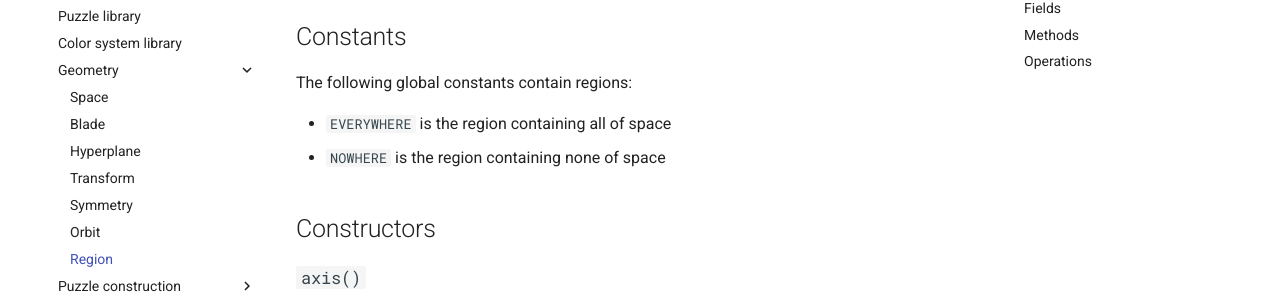
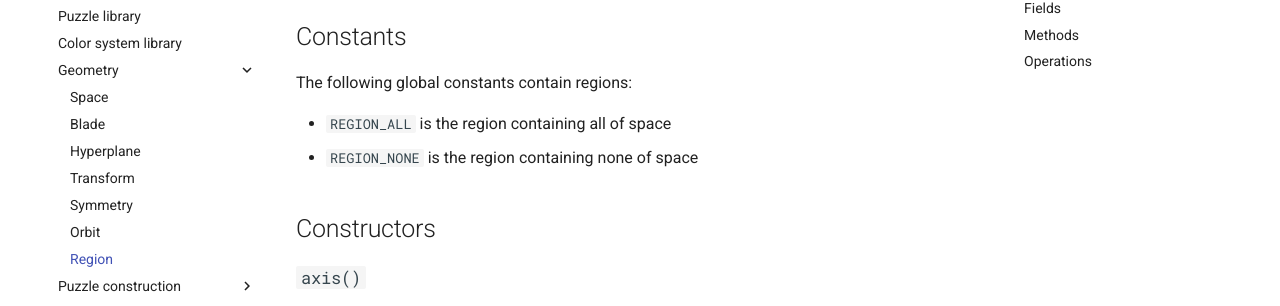
Before and after one commit to Hypercubers/dev.hypercubing.xyz, an MkDocs documentation site: the page built from docs/hsc/lua/geometry/region.md, in a window 1280 px wide and 900 px high. Shown: the part 292-598 px from the top of the window. Built offline with MkDocs 1.6.1 and Material for MkDocs 9.7.7, drawn with Linux system fonts in a browser that asks for light colours; comment, search, counter and statistics services are not loaded.

Commit message:
Update region constant names

```diff
--- a/docs/hsc/lua/geometry/region.md
+++ b/docs/hsc/lua/geometry/region.md
@@ -6,8 +6,8 @@ A **region** is a subset of a [space](space.md) bounded by [hyperplanes](hyperpl
 
 The following global constants contain regions:
 
-- `EVERYWHERE` is the region containing all of space
-- `NOWHERE` is the region containing none of space
+- `REGION_ALL` is the region containing all of space
+- `REGION_NONE` is the region containing none of space
 
 ## Constructors
 
```
